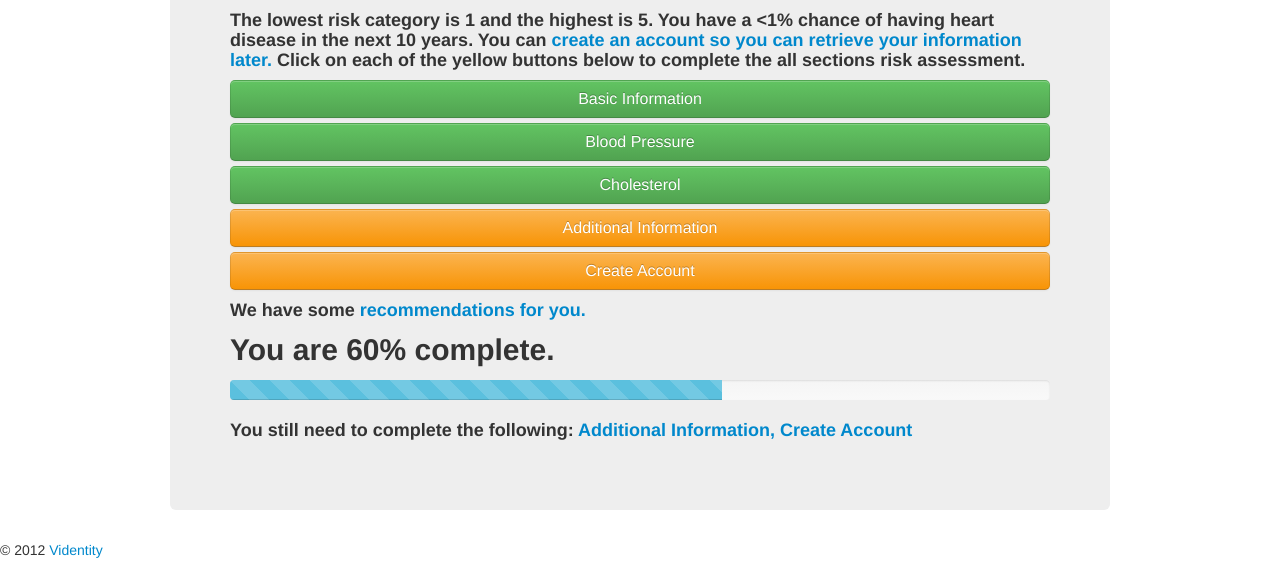
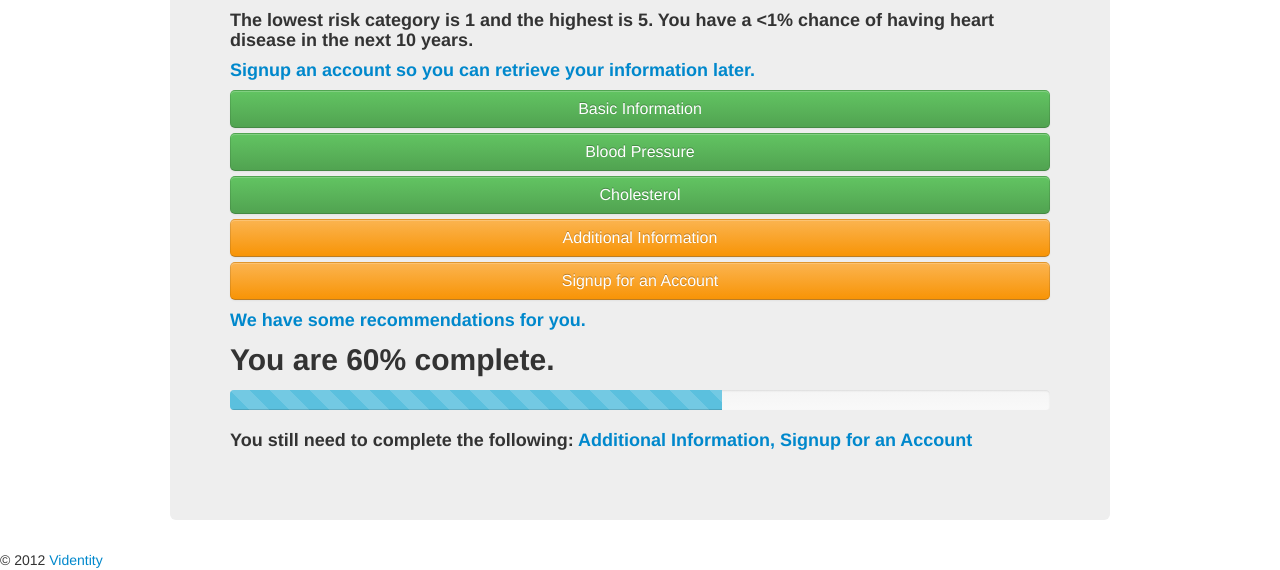
Before and after one commit to videntity/millionhearts, a Django app: page /dashboard/333886A667AD4 in a window 1280 px wide. Shown: the part 389-959 px from the top of the page. Run offline with Django 3.2, Linux system fonts and the light colour scheme; data comes from the database, SQL or seed files in the repository; parts of the project's set-up code (start-up, migrations or seed data) failed here and were passed over; some libraries are stand-ins or nearby versions.

Commit message:
More tweaks

```diff
--- a/apps/accounts/models.py
+++ b/apps/accounts/models.py
@@ -38,13 +38,10 @@ class ValidPasswordResetKey(models.Model):
         super(ValidPasswordResetKey, self).save(**kwargs)
 
 
-CONTACT_CHOICES = ( ('sms','Send a text message to my phone.'),
-                    ('auto-phone','Send me an automated phone remionder'),
+CONTACT_CHOICES = ( ('sms','Send a text message to my mobile phone.'),
                     ('person-phone','Have someone call me.'),
-                    ('sms','Send a text message to my phone.'),
                     ('email','Send me an email.'),
                     ('none','Do not send me a reminder.'),
-
                     )
 
 class UserProfile(models.Model):
--- a/apps/dashboard/urls.py
+++ b/apps/dashboard/urls.py
@@ -8,6 +8,9 @@ urlpatterns = patterns('',
     url(r'recommendations/(?P<patient_id>\S+)$', recommendations,
         name='recommendations'),
 
+    url(r'details/(?P<patient_id>\S+)$', details,
+        name='details'),
+
     url(r'(?P<patient_id>\S+)$', patient_dashboard,
         name='patient_dashboard'),
 
--- a/apps/dashboard/utils.py
+++ b/apps/dashboard/utils.py
@@ -11,6 +11,7 @@ def fetch_risks(achimedes_risk_assessment):
     resp_dict = {
         'ratingForAge'    : ra["Risk"][0]['ratingForAge'],
         'rating'          : ra["Risk"][0]['rating'],
+        'risk'          : ra["Risk"][0]['risk'],
         'cvdrisk_upper_age' : ra["Risk"][1]['ratingForAge'],
         'cvdrisk_lower_age' : ra["Risk"][2]['ratingForAge'],
         }
--- a/apps/dashboard/views.py
+++ b/apps/dashboard/views.py
@@ -69,7 +69,10 @@ def patient_dashboard(request, patient_id):
     if risks['ratingForAge']:
         age_risk = risks['ratingForAge']
 
-    print "agerisk is ", age_risk  #,risks
+    #print "agerisk is ", age_risk  , risks
+
+    if risks["risk"]:
+        age_risk = risks["risk"]
 
     #if not risks['cvdrisk_upper']['rating']:
     #    absolute_risk = risks['rating']
@@ -101,7 +104,6 @@ def patient_dashboard(request, patient_id):
 
 def recommendations(request, patient_id):
 
-    print "here"
     patient = get_latest_object_or_404(ArchimedesRiskAssessment,
                                  patient_id=patient_id)
 
@@ -151,3 +153,13 @@ def recommendations(request, patient_id):
                                 'bmi' : float(bmi),
                                 'progress_percent' : float(calc_progress_percent(patient)),
                                 'height' : patient.height}))
+
+
+def details(request, patient_id):
+
+    patient = get_latest_object_or_404(ArchimedesRiskAssessment,
+                                 patient_id=patient_id)
+
+    return render_to_response("dashboard/details.html",
+                              RequestContext(request,{'patient':patient,
+                              }))
--- a/apps/pharmacy/forms.py
+++ b/apps/pharmacy/forms.py
@@ -57,7 +57,7 @@ class FindPharmacyForm(Form):
 
         sresult = SureScriptsPharmacy(result)
 
-        print "sresult=", sresult
+        #print "sresult=", sresult
 
 
         sresult = json.loads(sresult)
@@ -91,6 +91,6 @@ class FindPharmacyForm(Form):
                   'surescripts': sresult}
 
         js = json.dumps(result, indent=4)
-        print js
+        #print js
 
         return result
--- a/apps/riskassessments/models.py
+++ b/apps/riskassessments/models.py
@@ -262,7 +262,8 @@ class ArchimedesRiskAssessment(models.Model):
                                                 blank=True)
 
     #Follow Up -----------------------------------------------------------
-    followup_date           = models.DateField(default=three_days_from_today)
+    followup_date           = models.DateField(default=three_days_from_today,
+                                verbose_name = _("I commit to getting my blood pressure and cholesterol cheked by this date."))
 
     class Meta:
         unique_together = (("patient_id", "creation_date"),)
--- a/templates/accounts/login.html
+++ b/templates/accounts/login.html
@@ -4,7 +4,7 @@
 {% block content %}
 <section id="register">
   <div class="page-header">
-    <h1>{% trans "Login to Retrieve Your Previous Information" %}</h1>
+    <h1>{% trans "Login" %}</h1>
   </div>
 
 
--- a/templates/dashboard/index.html
+++ b/templates/dashboard/index.html
@@ -58,7 +58,7 @@
 
 {% block content %}
 
-
+ {% load i18n %}
 <div class="hero-unit">
 
 
@@ -66,47 +66,48 @@
 
   <div id='risk_chart_div'></div>
 
-  <h4>The lowest risk category is 1 and the highest is 5.
+  <h4>{% trans "The lowest risk category is 1 and the highest is 5." %}
   {% if age_risk > 2 %}
-     At {{ age_risk }}, you are at elevated risk. We encourage you to seek out a medical professional for an assessment.
+    {% trans "At" %} {{ age_risk }} {% trans "you are at elevated risk. We encourage you to seek out a medical professional for an assessment." %}
   {% endif%}
   {% if patient.framingham_risk %}
-    You have a {{ patient.framingham_risk }} chance of having heart disease in the next 10 years.
+    {% trans "You have a" %} {{ patient.framingham_risk }} {% trans "chance of having heart disease in the next 10 years." %}
   {% endif %}
-
+  </h4>
   {% if not patient.blood_pressure_complete %}
       {% if not patient.cholesterol_complete %}
            {% if cvdrisk_upper_age %}
                {% if cvdrisk_lower_age %}
-                  Since you have not yet provided us with your blood pressure and cholesterol numbers, your actual risk could be
-                  anywhere between {{cvdrisk_lower_age}} - {{cvdrisk_upper_age}}.
-                  Complete these sections for a more exact risk assessment.
+                  <h4>
+                  {% trans "Since you have not yet provided us with your blood pressure and cholesterol numbers, your actual risk could be anywhere between" %}
 
+                  {{cvdrisk_lower_age}} - {{cvdrisk_upper_age}}.
+                  {% trans "Complete these sections for a more exact risk assessment." %}
+                  </h4>
                {% endif %}
            {% endif %}
+           <h4>
+           {% trans "Although the blood pressure and cholesterol numbers are the most important, please complete all of the information below by clicking on the yellow buttons below." %}
 
-           Although the blood pressure and cholesterol numbers are the most important, please complete all of the information below.
-
-    If you need your blood pressure and cholesterol checked we can <a HREF="/pharmacy/find/{{patient.patient_id}}">help you find it at a participating nearby pharmacy.</a>
+    {% trans "If you need your blood pressure and cholesterol checked we can" %} <a HREF="/pharmacy/find/{{patient.patient_id}}">{% trans "help you find it at a participating nearby pharmacy." %}</a>
       {% endif %}
   {% endif %}
 
 
   {% if not user.is_authenticated %}
-  You can <a HREF="/accounts/signup/{{patient.patient_id}}">create an account so you can retrieve your information later.</a>
+  <h4><a HREF="/accounts/signup/{{patient.patient_id}}">{% trans "Signup an account so you can retrieve your information later." %}</a>
   {% endif %}
-  Click on each of the yellow buttons below to complete the all sections risk assessment.
   </h4>
 
 <p>
 
    {% if patient.basic_info_complete %}
            <a class="btn btn-success btn-large btn-block" href="/risk-assessments/basic-info/{{patient.patient_id}}" alt="Green-Complete">
-      Basic Information
+      {% trans "Basic Information" %}
     </a>
     {% else %}
     <a class="btn btn-warning btn-large btn-block" href="/risk-assessments/basic-info/{{patient.patient_id}}" alt="Yellow-Incomplete">
-      Basic Information
+      {% trans "Basic Information" %}
     </a>
     {% endif %}
 
@@ -114,24 +115,24 @@
 
     {% if patient.blood_pressure_complete %}
        <a class="btn btn-success btn-large btn-block" href="/risk-assessments/blood-pressure/{{patient.patient_id}}">
-      Blood Pressure
+      {% trans "Blood Pressure" %}
     </a>
 
     {% else %}
 
     <a class="btn btn-warning btn-large btn-block" href="/risk-assessments/blood-pressure/{{patient.patient_id}}">
-      Blood Pressure
+      {% trans "Blood Pressure" %}
     </a>
 
     {% endif %}
 
     {% if patient.cholesterol_complete %}
        <a class="btn btn-success btn-large btn-block" href="/risk-assessments/cholesterol/{{patient.patient_id}}">
-           Cholesterol
+           {% trans "Cholesterol" %}
         </a>
     {% else %}
     <a class="btn btn-warning btn-large btn-block" href="/risk-assessments/cholesterol/{{patient.patient_id}}">
-           Cholesterol
+           {% trans "Cholesterol" %}
         </a>
     {% endif %}
 
@@ -141,11 +142,11 @@
 
     {% if patient.diabetes_complete %}
       <a class="btn btn-success btn-large btn-block" href="/risk-assessments/diabetes/{{patient.patient_id}}">
-      Diabetes
+      {% trans "Diabetes" %}
     </a>
       {% else %}
        <a class="btn btn-warning btn-large btn-block" href="/risk-assessments/diabetes/{{patient.patient_id}}">
-      Diabetes
+      {% trans "Diabetes" %}
     </a>
     {% endif %}
 
@@ -154,11 +155,11 @@
 
     {% if patient.more_complete %}
        <a class="btn btn-success btn-large btn-block" href="/risk-assessments/more/{{patient.patient_id}}">
-    Additional Information
+    {% trans "Additional Information" %}
     </a>
       {% else %}
         <a class="btn btn-warning btn-large btn-block" href="/risk-assessments/more/{{patient.patient_id}}">
-    Additional Information
+    {% trans "Additional Information" %}
     </a>
     {% endif %}
 
@@ -166,45 +167,45 @@
     {% if not user.is_authenticated %}
 
        <a class="btn btn-warning btn-large btn-block" HREF="/accounts/signup/{{patient.patient_id}}">
-           Create Account
+           {% trans "Signup for an Account" %}
         </a>
     {% else %}
     <a class="btn btn-success btn-large btn-block" href="/accounts/account/">
-           Account
+           {% trans "Account" %}
         </a>
     {% endif %}
 
 
   </p>
 
-  <h4>We have some <a href="/dashboard/recommendations/{{patient.patient_id}}">recommendations for you.</a></h4>
+  <h4><a href="/dashboard/recommendations/{{patient.patient_id}}">{% trans "We have some recommendations for you." %} </a></h4>
 
 
 
 <p>
-<h2>You are {{ progress_percent }}% complete.</h2>
+<h2>{% trans "You are " %} {{ progress_percent }}% {% trans "complete." %}</h2>
 <div class="progress progress-info progress-striped">
 <div class="bar" style="width: {{ progress_percent }}%"></div>
 </div>
 
 
 {% if progress_percent != 100 %}
-<h4>You still need to complete the following:
+<h4>{% trans "You still need to complete the following:" %}
 
 {% if not patient.blood_pressure_complete %}
- <a href="/risk-assessments/blood-pressure/{{patient.patient_id}}">Blood Pressure, </a>
+ <a href="/risk-assessments/blood-pressure/{{patient.patient_id}}">{% trans "Blood Pressure, " %}</a>
 {% endif %}
 
 {% if not patient.cholesterol_complete %}
-    <a href="/risk-assessments/blood-pressure/{{patient.patient_id}}">Cholesterol, </a>
+    <a href="/risk-assessments/blood-pressure/{{patient.patient_id}}">{% trans "Cholesterol, " %}</a>
 {% endif %}
 
 {% if not patient.more_complete %}
-    <a href="/risk-assessments/more/{{patient.patient_id}}">Additional Information, </a>
+    <a href="/risk-assessments/more/{{patient.patient_id}}">{% trans "Additional Information, " %}</a>
 {% endif %}
 
 {% if not user.is_authenticated %}
-    <a href="/accounts/signup/{{patient.patient_id}}">Create Account </a>
+    <a href="/accounts/signup/{{patient.patient_id}}">{% trans "Signup for an Account " %}</a>
 {% endif %}
 
 </h4>
--- a/templates/pharmacy/coupon.html
+++ b/templates/pharmacy/coupon.html
@@ -18,9 +18,9 @@
 
 
   <h2>Coupon</h2>
-
+  <p>
   <img alt="QR Code for coupon" src="/pharmacy/qrcode/35EC333F803A4">
-
+  </p>
 
   <h4>{% trans "Blood Pressure and Cholesterol Check for $20." %}</h4>
 
--- a/templates/pharmacy/find.html
+++ b/templates/pharmacy/find.html
@@ -4,7 +4,7 @@
 {% block content %}
 <section id="register">
   <div class="page-header">
-    <h1>{% trans "Find a Screening Location" %}</h1>
+    <h1>{% trans "Find a Heart Screen Location" %}</h1>
     <h2>{% trans "Enter your home addess or your current location." %}</h2>
   </div>
 
--- a/templates/pharmacy/show.html
+++ b/templates/pharmacy/show.html
@@ -28,7 +28,7 @@
         </address>
 
        </td>
-        <td><a class="btn btn-medium btn-primary" href="/pharmacy/schedule/{{ result.home.ea }}/{{ i.ean }}/{{ patient.patient_id }}">{% trans "Schedule" %}</a></td>
+        <td><a class="btn btn-medium btn-primary" href="/pharmacy/schedule/{{ result.home.ea }}/{{ i.ean }}/{{ patient.patient_id }}">{% trans "Plan a Heart Risk Screen" %}</a></td>
       </tr>
       {% endfor %}
     </h7>
--- a/templates/riskassessments/dashboard-or-pharmacy.html
+++ b/templates/riskassessments/dashboard-or-pharmacy.html
@@ -4,11 +4,11 @@
 {% load i18n %}
 <div class="hero-unit">
   <h1>{% trans "Thanks for completing the initial assessment." %}</h1>
-  <h4>{% trans "Would you us to help you find a location that offers blood pressure and cholesterol screens?" %}</h4>
+  <h4>{% trans "Would you like us to help you find a location that offers blood pressure and cholesterol screens?" %}</h4>
 
   <p>
     <a class="btn btn-primary btn-large btn-block" href="/pharmacy/find/{{patient.patient_id}}">
-      {% trans "Yes. Help Me Find a Screening Location" %}
+      {% trans "Yes. Help Me Find a Heart Risk Screen Location" %}
     </a>
 <a class="btn btn-primary btn-block btn-large" href="/dashboard/{{patient.patient_id}}">
       {% trans "No Thanks. Show Me My Risk Now" %}
```
Also changed, not shown: apps/pharmacy/views.py (+4 -13 lines), templates/admin/base_site.html (added, +10 -0 lines), templates/dashboard/details.html (added, +38 -0 lines), templates/dashboard/recommendations.html (+6 -14 lines), locale/es/LC_MESSAGES/django.po.
